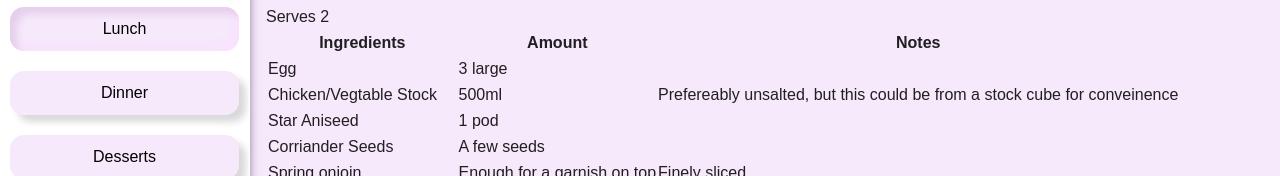
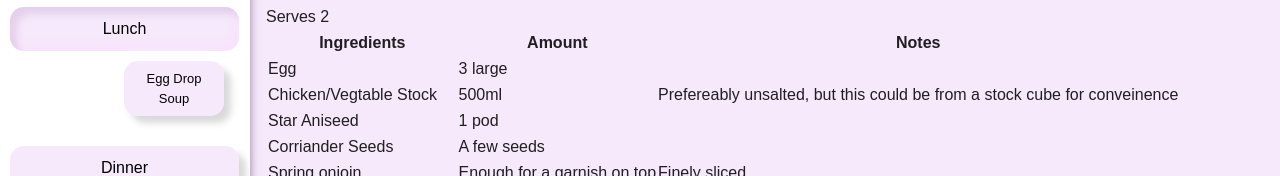
Before and after one commit to Jacob-Boardman/jacob-boardman.github.io, a Vue app in the folder vue3-jacobs-cookbook/: page /lunch-page in a window 1280 px wide. Shown: the part 241-417 px from the top of the page. Built offline with nearby package versions, Linux system fonts and the light colour scheme; the HTML template or start-up script is replaced by a standard one; a web font is replaced by a local one.

Commit message:
added in lunch page and transitions work

```diff
--- a/vue3-jacobs-cookbook/src/components/BreakfastPage.vue
+++ b/vue3-jacobs-cookbook/src/components/BreakfastPage.vue
@@ -1,10 +1,21 @@
 <template>
   <div>
-    <h2 class="text-h2 text-center mt-4" style="font-family: 'Kite One', sans-serif !important;">Breakfast</h2>
+    <h2
+      class="text-h2 text-center mt-4"
+      style="font-family: 'Kite One', sans-serif !important"
+    >
+      Breakfast
+    </h2>
     <v-divider thickness="3"></v-divider>
     <v-card v-for="recipe in recipes" :key="recipe.id" class="ma-3">
       <v-card-text class="ma-2 pb-2">
-        <h2 :id="recipe.name" class="text-h4" style="font-family: 'Kite One', sans-serif !important;">{{ recipe.name }}</h2>
+        <h2
+          :id="recipe.name"
+          class="text-h4"
+          style="font-family: 'Kite One', sans-serif !important"
+        >
+          {{ recipe.name }}
+        </h2>
       </v-card-text>
       <v-card-text class="ma-2 d-flex flex-row justify-space-evenly">
         <h3>Preptime: {{ recipe.preptime }}</h3>
@@ -30,12 +41,22 @@
       </v-table>
       <v-divider thickness="2"></v-divider>
       <v-list lines="none">
-        <v-list-item v-for="instruction in recipe.instructions" :key="instruction.name" :title="instruction.name">
+        <v-list-item
+          v-for="instruction in recipe.instructions"
+          :key="instruction.name"
+          :title="instruction.name"
+        >
           {{ instruction.inst }}
           <v-divider thickness="2"></v-divider>
         </v-list-item>
       </v-list>
-      <v-img :src="recipe.image" cover aspect-ratio="1" max-height="500" class="bg-grey-lighten-2"></v-img>
+      <v-img
+        :src="recipe.image"
+        cover
+        aspect-ratio="1"
+        max-height="500"
+        class="bg-grey-lighten-2"
+      ></v-img>
     </v-card>
     <div class="cookbook-body">
       <div class="cookbook-menu">
@@ -129,8 +150,13 @@
               </ol>
             </div>
             <div class="cookbook-menu-column-img">
-              <img class="column-img" src="../assets/breakfast_sandwitch.jpg" alt="Image of breakfast sandwich"
-                height="400px" width="500px" />
+              <img
+                class="column-img"
+                src="../assets/breakfast_sandwitch.jpg"
+                alt="Image of breakfast sandwich"
+                height="400px"
+                width="500px"
+              />
             </div>
           </div>
         </div>
@@ -178,8 +204,8 @@
               </table>
               <ol id="instructions">
                 <li>
-                  Start off by preparing our food. First of cut you bagel
-                  in half length ways so that you have two circular halfs. Then
+                  Start off by preparing our food. First of cut you bagel in
+                  half length ways so that you have two circular halfs. Then
                   slice the mushrooms roughly.
                 </li>
                 <li>
@@ -221,83 +247,84 @@
 
 <script>
 export default {
-  components: {
-  },
   data() {
     return {
-      recipes: [{
-        name: 'Breakfast Sandwich',
-        preptime: '5 minuets',
-        cooktime: '15 minuets',
+      recipes: [
+        {
+          name: "Breakfast Sandwich",
+          preptime: "5 minuets",
+          cooktime: "15 minuets",
           serving: 4,
           ingredients: [
             {
-            name: 'Egg',
-            quantity: '6 Large',
-            notes: ''
+              name: "Egg",
+              quantity: "6 Large",
+              notes: "",
             },
             {
-            name: 'Butter',
-            quantity: '4 tsp',
-            notes: 'Preferably usalted, and a little extra for toasting'
-          }
+              name: "Butter",
+              quantity: "4 tsp",
+              notes: "Preferably usalted, and a little extra for toasting",
+            },
           ],
           instructions: [
             {
-            name: 'Step 1',
-            inst: 'In a medium saucepan, bring 1 inch (2.5cm) of water to a gentle simmer over medium heat Place a heatproof bowl on top of the pot making sure the bowl does not touch the water.'
+              name: "Step 1",
+              inst: "In a medium saucepan, bring 1 inch (2.5cm) of water to a gentle simmer over medium heat Place a heatproof bowl on top of the pot making sure the bowl does not touch the water.",
             },
             {
-            name: 'Step 2',
-            inst: 'Crack the eggs into the bowl, along with 2 tablespoons (28g) butter. Cook, constantly whisking, for 8 to 10 minutes, or until the eggs are cooked and starting to finely curd and come together. Remove from the heat while still creamy and soft.'
-          }
+              name: "Step 2",
+              inst: "Crack the eggs into the bowl, along with 2 tablespoons (28g) butter. Cook, constantly whisking, for 8 to 10 minutes, or until the eggs are cooked and starting to finely curd and come together. Remove from the heat while still creamy and soft.",
+            },
           ],
-        image: new URL('../assets/breakfast_sandwitch.jpg', import.meta.url).href
-      }, {
-        name: 'Breakfast Bagel',
-        preptime: '3 minuets',
-        cooktime: '10-15 minuets',
+          image: new URL("../assets/breakfast_sandwitch.jpg", import.meta.url)
+            .href,
+        },
+        {
+          name: "Breakfast Bagel",
+          preptime: "3 minuets",
+          cooktime: "10-15 minuets",
           serving: 1,
           ingredients: [
             {
-            name: 'Bagels',
-            quantity: '1 standard',
-            notes: 'Can be your own choice of bagle'
+              name: "Bagels",
+              quantity: "1 standard",
+              notes: "Can be your own choice of bagle",
             },
             {
-            name: 'Mushrooms',
-            quantity: '50g',
-            notes: ''
-          }
+              name: "Mushrooms",
+              quantity: "50g",
+              notes: "",
+            },
           ],
           instructions: [
             {
-            name: 'Step 1:',
-            inst: 'Start off by preparing our food. First of cut you bagel in half length ways so that you have two circular halfs. Then slice the mushrooms roughly.'
+              name: "Step 1:",
+              inst: "Start off by preparing our food. First of cut you bagel in half length ways so that you have two circular halfs. Then slice the mushrooms roughly.",
             },
             {
-            name: 'Step 2:',
-            inst: 'Next add some oil to a frying pan on and put on a medium heat.'
-          }
+              name: "Step 2:",
+              inst: "Next add some oil to a frying pan on and put on a medium heat.",
+            },
           ],
-        image: 'https://www.instagram.com/p/B_p0n_RFBaH/?utm_source=ig_web_copy_link'
-      }],
-      accessToken:
-        'IGQVJYNDRCR1NSUGZAiU2QyN2xkSUZAfRVVYM1FmSDU2SkRfT0V4R3VCY3NIbmduSFBXSXdMcXdycXl2amNaeVZABNGhtanItYUNYNW9rZAkRWbnZAic2xKTWdaVHhMc293Smdjc3UwZAkxpSHNmM0s5SkR4OQZDZD',
-      instagramUrl: 'https://www.instagram.com/p/B_p0n_RFBaH/'
+          image:
+            "https://www.instagram.com/p/B_p0n_RFBaH/?utm_source=ig_web_copy_link",
+        },
+      ],
     };
   },
   methods: {},
   mounted() {
-    this.$emit('data', {
-      route: '/breakfast-page',
-      names: this.recipes.map(recipe => { return recipe.name })
-    }
-    );
-  }
+    this.$emit("data", {
+      route: "/breakfast-page",
+      names: this.recipes.map((recipe) => {
+        return recipe.name;
+      }),
+    });
+  },
 };
 </script>
 
 <style scoped>
-@import url('https://fonts.googleapis.com/css2?family=Kite+One&display=swap');
+@import url("https://fonts.googleapis.com/css2?family=Kite+One&display=swap");
 </style>
--- a/vue3-jacobs-cookbook/src/components/LunchPage.vue
+++ b/vue3-jacobs-cookbook/src/components/LunchPage.vue
@@ -27,7 +27,10 @@
               <tr>
                 <td>Chicken/Vegtable Stock</td>
                 <td>500ml</td>
-                                <td>Prefereably unsalted, but this could be from a stock cube for conveinence</td>
+                <td>
+                  Prefereably unsalted, but this could be from a stock cube for
+                  conveinence
+                </td>
               </tr>
               <tr>
                 <td>Star Aniseed</td>
@@ -40,7 +43,7 @@
                 <td></td>
               </tr>
               <tr>
-                                <td>Spring onioin </td>
+                <td>Spring onioin</td>
                 <td>Enough for a garnish on top</td>
                 <td>Finely sliced</td>
               </tr>
@@ -52,28 +55,93 @@
               <tr>
                 <td>Light Soy Sauce</td>
                 <td>1tbsp</td>
-                                <td>Add less if your stock has salt in it and is mainly for taste</td>
+                <td>
+                  Add less if your stock has salt in it and is mainly for taste
+                </td>
               </tr>
             </table>
             <ol id="instructions">
-                            <li>Heat up the stock or melt stock cube in boilng water (500ml) then redue to a simmer over a
-                                medium low heat.</li>
-                            <li>Once the stock is simmering. take the Star Aniseed and corriander seeds and add them to a
-                                little cheese cloth and add tie with kitchen twine or add to a fine tea streainer and add to
-                                stock. Simmer this spices for 10 minuets</li>
-                            <li>Whilst thats simmering add the 3 eggs to a bowl and whisk heavily till they are throughly
-                                mixed together.</li>
-                            <li>When 10 minuets is up take out the spices. Start to whisk slowly and start to pour the eggs
-                                slowly into the soup.</li>
-                            <li>After all the egg is added in turn off the heat add in the sesame oil and the soy sauce to
-                                taste and wait roughly 2 minuets for the egg to fully cook.</li>
-                            <li>When all is done spoon in small bowls add a sprinkle of the green onions on top to garnish
-                                and enjoy!</li>
+              <li>
+                Heat up the stock or melt stock cube in boilng water (500ml)
+                then redue to a simmer over a medium low heat.
+              </li>
+              <li>
+                Once the stock is simmering. take the Star Aniseed and
+                corriander seeds and add them to a little cheese cloth and add
+                tie with kitchen twine or add to a fine tea streainer and add to
+                stock. Simmer this spices for 10 minuets
+              </li>
+              <li>
+                Whilst thats simmering add the 3 eggs to a bowl and whisk
+                heavily till they are throughly mixed together.
+              </li>
+              <li>
+                When 10 minuets is up take out the spices. Start to whisk slowly
+                and start to pour the eggs slowly into the soup.
+              </li>
+              <li>
+                After all the egg is added in turn off the heat add in the
+                sesame oil and the soy sauce to taste and wait roughly 2 minuets
+                for the egg to fully cook.
+              </li>
+              <li>
+                When all is done spoon in small bowls add a sprinkle of the
+                green onions on top to garnish and enjoy!
+              </li>
             </ol>
           </div>
-                    <div class="cookbook-menu-column-img">
+          <div class="cookbook-menu-column-img"></div>
         </div>
       </div>
     </div>
   </div>
-</div></template>
+</template>
+<script>
+export default {
+  name: "LunchPage",
+  data() {
+    return {
+      recipes: [
+        {
+          name: "Egg Drop Soup",
+          preptime: "5 minuets",
+          cooktime: "15 minuets",
+          serving: 2,
+          ingredients: [
+            {
+              name: "Egg",
+              quantity: "3 Large",
+              notes: "",
+            },
+            {
+              name: "Chicken/Vegtable Stock",
+              quantity: "500ml",
+              notes:
+                "Prefereably unsalted, but this could be from a stock cube for conveinence",
+            },
+          ],
+          instructions: [
+            {
+              name: "Step 1",
+              inst: "Heat up the stock or melt stock cube in boilng water (500ml) then redue to a simmer over a medium low heat.",
+            },
+            {
+              name: "Step 2",
+              inst: "Once the stock is simmering. take the Star Aniseed and corriander seeds and add them to a little cheese cloth and add tie with kitchen twine or add to a fine tea streainer and add to stock. Simmer this spices for 10 minuets",
+            },
+          ],
+          image: "",
+        },
+      ],
+    };
+  },
+  mounted() {
+    this.$emit("data", {
+      route: "/lunch-page",
+      names: this.recipes.map((recipe) => {
+        return recipe.name;
+      }),
+    });
+  },
+};
+</script>
```
Also changed, not shown: vue3-jacobs-cookbook/src/components/Home.vue (+12 -8 lines). Lines whose indentation alone changed are shown as unchanged.
